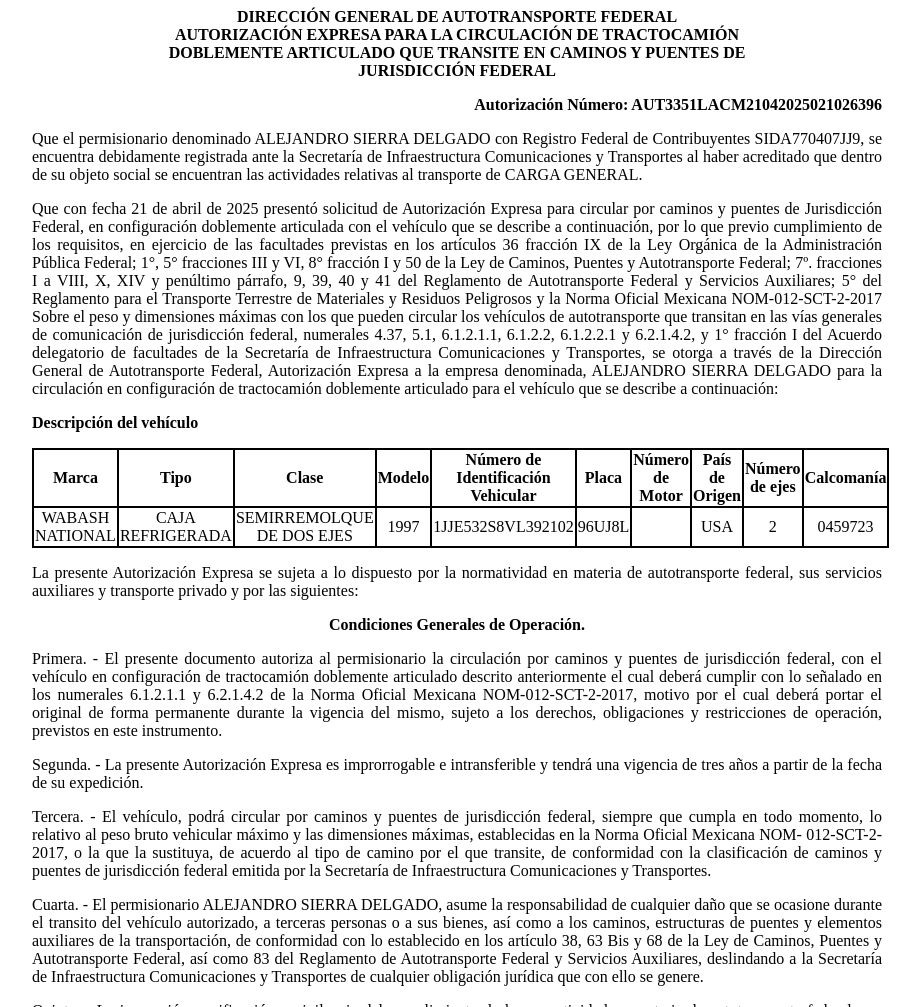
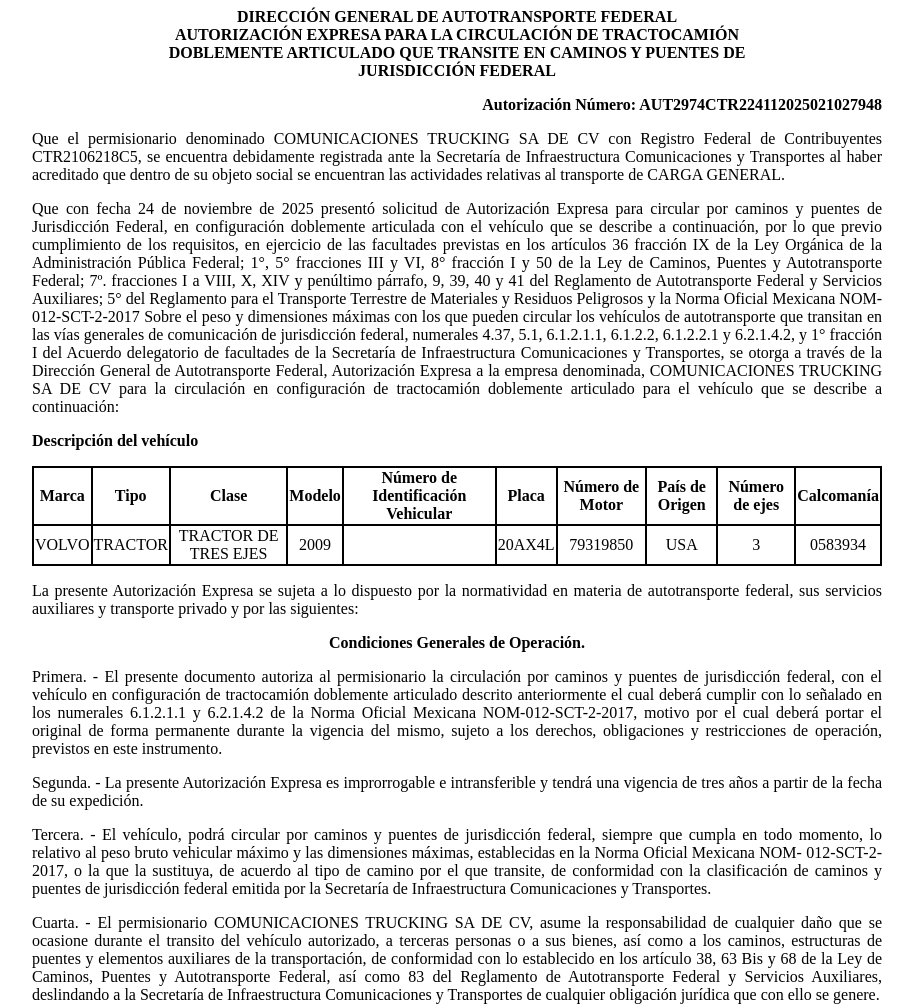
Before and after one commit to app-sct1/ConsultaAutDobleRemolque-folio-0201444, a plain HTML site: page index.html in a window 1280 px wide. Shown: the top 1007 px of the page, without its empty margins (183-1103 px from the left). Drawn offline with Linux system fonts and the light colour scheme.

Commit message:
index.html

```diff
--- a/index.html
+++ b/index.html
@@ -75,19 +75,19 @@
 						<p class="sinMargen">DOBLEMENTE ARTICULADO QUE TRANSITE EN CAMINOS Y PUENTES DE</p>
 						<p class="sinMargen">JURISDICCIÓN FEDERAL</p>
 					</div>
-<p class="derechaNegro">Autorización Número: AUT3351LACM21042025021026396</p>
+<p class="derechaNegro">Autorización Número: AUT2974CTR224112025021027948</p>
 
 					<p class="justificado">Que el permisionario denominado
-						ALEJANDRO SIERRA DELGADO con Registro Federal de
-						Contribuyentes SIDA770407JJ9, se encuentra
+						COMUNICACIONES TRUCKING SA DE CV con Registro Federal de
+						Contribuyentes CTR2106218C5, se encuentra
 						debidamente registrada ante la Secretaría de Infraestructura
 						Comunicaciones y Transportes al haber acreditado que dentro de su
 						objeto social se encuentran las actividades relativas al
 						transporte de CARGA GENERAL.</p>
 
 
-					<p class="justificado">Que con fecha 21 de
-						abril de 2025 presentó
+					<p class="justificado">Que con fecha 24 de
+						noviembre de 2025 presentó
 						solicitud de Autorización Expresa para circular por caminos y
 						puentes de Jurisdicción Federal, en configuración doblemente
 						articulada con el vehículo que se describe a continuación, por lo
@@ -107,7 +107,7 @@
 						facultades de la Secretaría de Infraestructura Comunicaciones y
 						Transportes, se otorga a través de la
 						Dirección General de Autotransporte Federal, Autorización Expresa a la
-						empresa denominada, ALEJANDRO SIERRA DELGADO para la
+						empresa denominada, COMUNICACIONES TRUCKING SA DE CV para la
 						circulación en configuración de tractocamión doblemente articulado
 						para el vehículo que se describe a continuación:</p>
 
@@ -128,16 +128,16 @@
 							<th class="borde">Calcomanía</th>
 						</tr>
 						<tr class="borde">
-							<td class="borde">WABASH NATIONAL</td>
-							<td class="borde">CAJA REFRIGERADA</td>
-							<td class="borde">SEMIRREMOLQUE DE DOS EJES</td>
-							<td class="borde">1997</td>
-							<td class="borde">1JJE532S8VL392102</td>
-							<td class="borde">96UJ8L</td>
+							<td class="borde">VOLVO</td>
+							<td class="borde">TRACTOR</td>
+							<td class="borde">TRACTOR DE TRES EJES</td>
+							<td class="borde">2009</td>
 							<td class="borde"></td>
+							<td class="borde">20AX4L</td>
+							<td class="borde">79319850</td>
 							<td class="borde">USA</td>
-							<td class="borde">2</td>
-							<td class="borde">0459723</td>
+							<td class="borde">3</td>
+							<td class="borde">0583934</td>
 						</tr>
 
 					</tbody></table>
@@ -175,7 +175,7 @@
 						Secretaría de Infraestructura Comunicaciones y Transportes.</p>
 
 					<p class="justificado">Cuarta. - El permisionario
-						ALEJANDRO SIERRA DELGADO, asume la responsabilidad de
+						COMUNICACIONES TRUCKING SA DE CV, asume la responsabilidad de
 						cualquier daño que se ocasione durante el transito del vehículo
 						autorizado, a terceras personas o a sus bienes, así como a los
 						caminos, estructuras de puentes y elementos auxiliares de la
```
